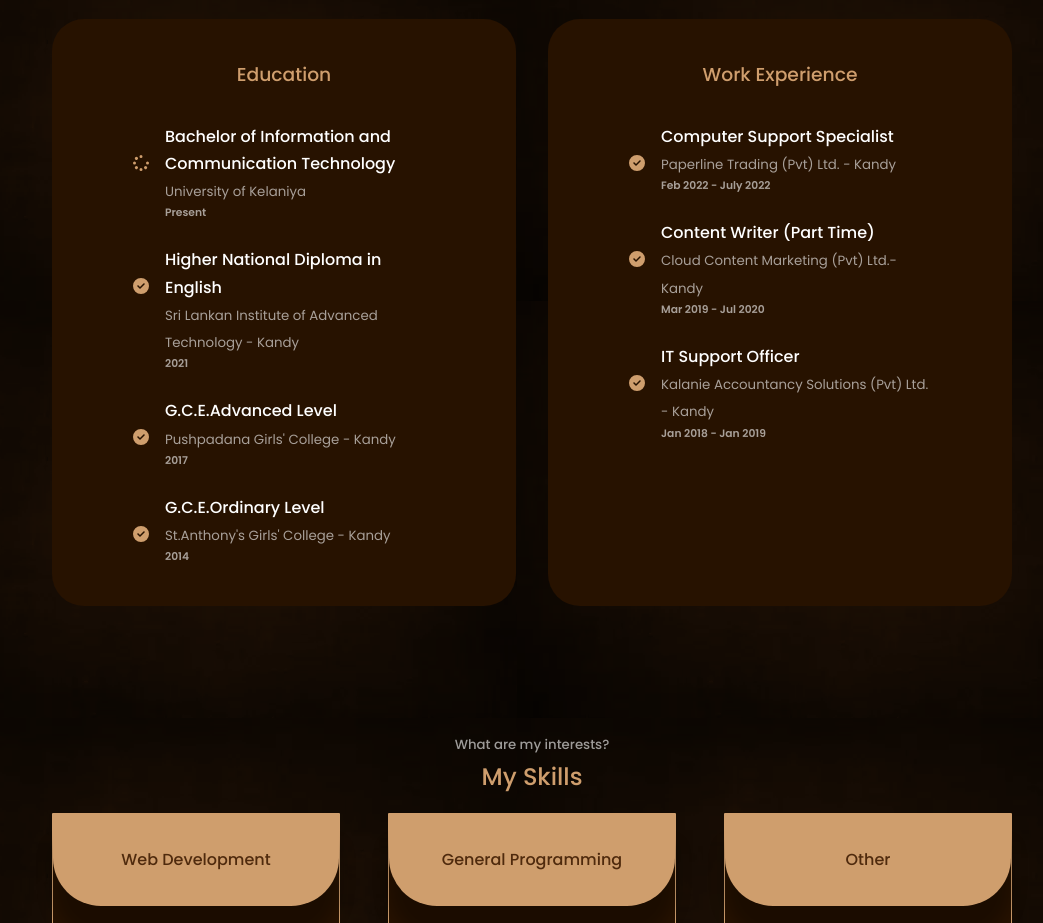
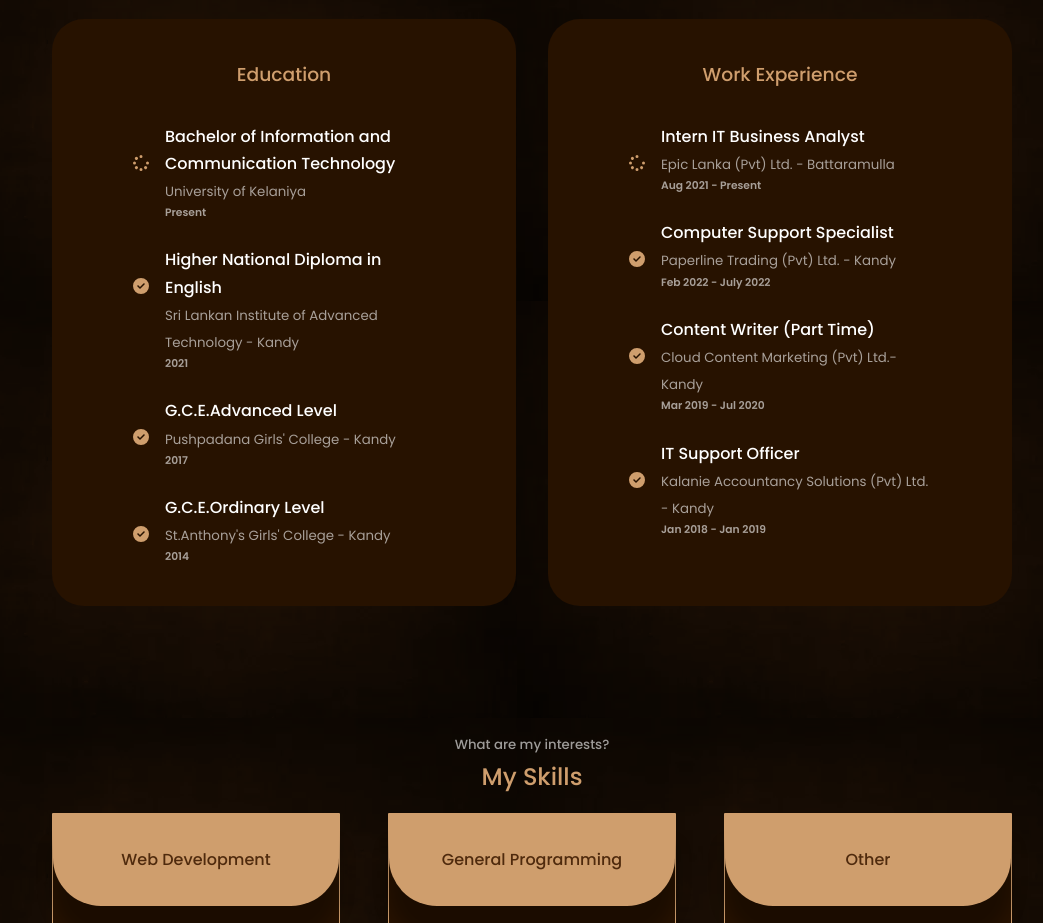
Before and after one commit to HansiKR/HansiPortfolio, a React (Create React App) app: page / in a window 1280 px wide. Shown: the part 1784-2707 px from the top of the page, without its empty margins (108-1151 px from the left). Built offline with nearby package versions, Linux system fonts and the light colour scheme.

Commit message:
updated intern qualifications

```diff
--- a/src/components/qualifications/Qualifications.jsx
+++ b/src/components/qualifications/Qualifications.jsx
@@ -56,6 +56,16 @@ const Qualifications = () => {
         <div className="qulifications__work">
           <h3>Work Experience</h3>
           <div className="qualifications__content">
+          <article className="qualifications__details">
+              <FontAwesomeIcon icon={faSpinner} className="qualifications__details-icon"></FontAwesomeIcon>
+              <div>
+                <h4>Intern IT Business Analyst</h4>
+                <small className="text-light">
+                  Epic Lanka (Pvt) Ltd. - Battaramulla
+                </small>
+                <h6 className="text-light">Aug 2021 - Present</h6>
+              </div>
+            </article>
             <article className="qualifications__details">
               <FontAwesomeIcon icon={faCircleCheck} className="qualifications__details-icon"></FontAwesomeIcon>
               <div>
```
